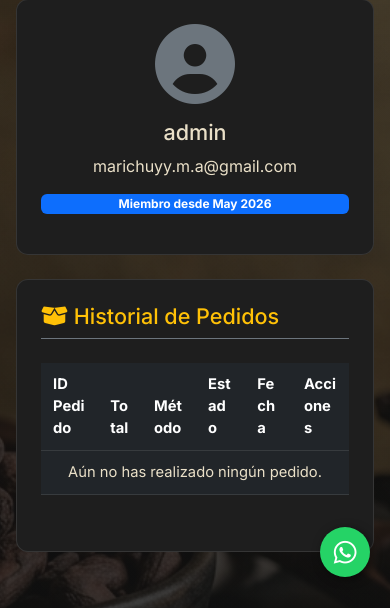
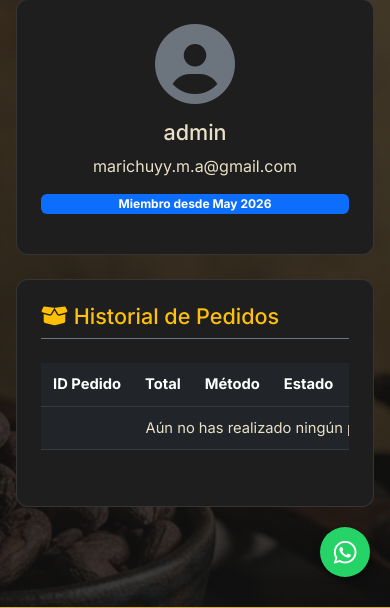
Before and after one commit to sierrasanabriajohinerstiven-max/Repositorio-ADSO, a Flask app: page /profile in a window 390 px wide. Shown: the part 247-855 px from the top of the page. Run offline with Flask 3, Linux system fonts and the light colour scheme; a user stored in the database is signed in; data that the repository does not hold is empty.

Commit message:
Fix CSS table wrapping causing vertical squished text on mobile

```diff
--- a/app/static/css/style.css
+++ b/app/static/css/style.css
@@ -225,8 +225,7 @@ img, .img-fluid, .card, .table, .table-responsive, .navbar, .footer-custom, .con
 
 .table th,
 .table td {
-    white-space: normal;
-    word-break: break-word;
+    white-space: nowrap;
 }
 
 .table td .btn,
```
